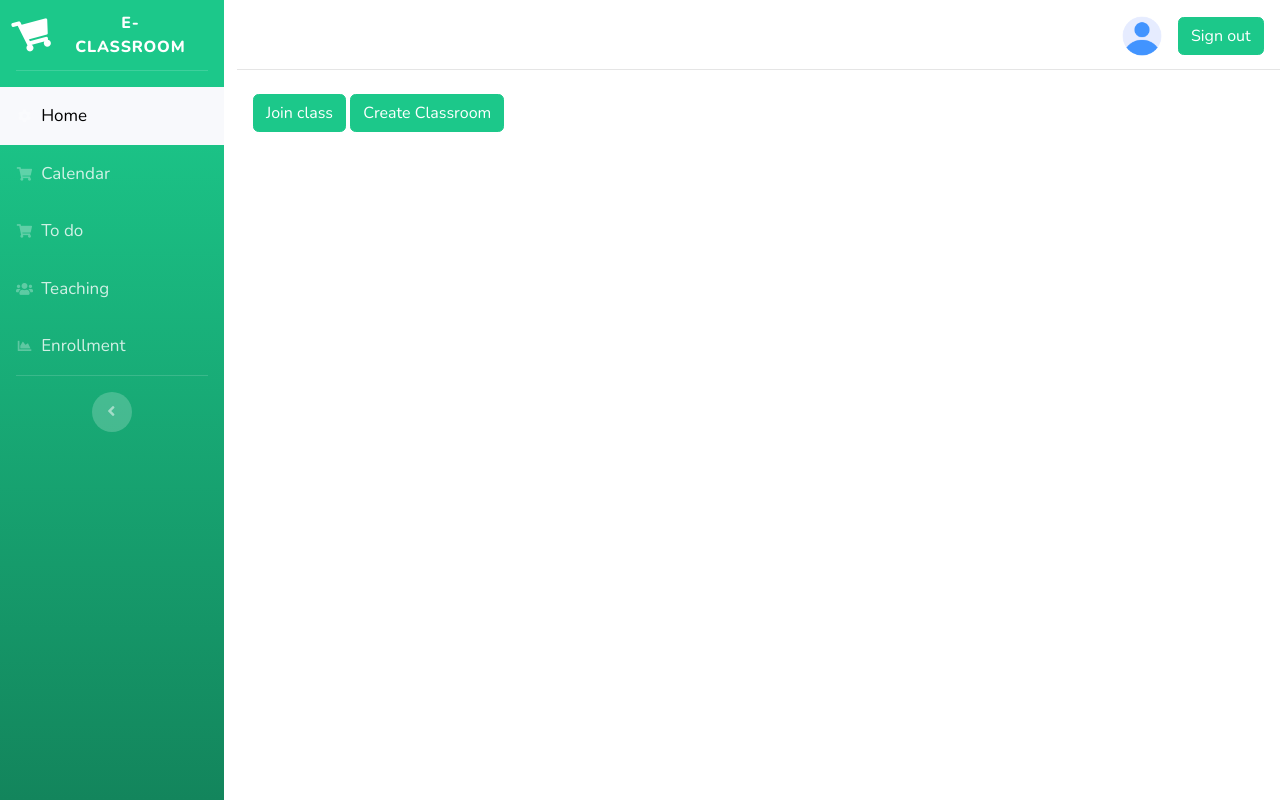
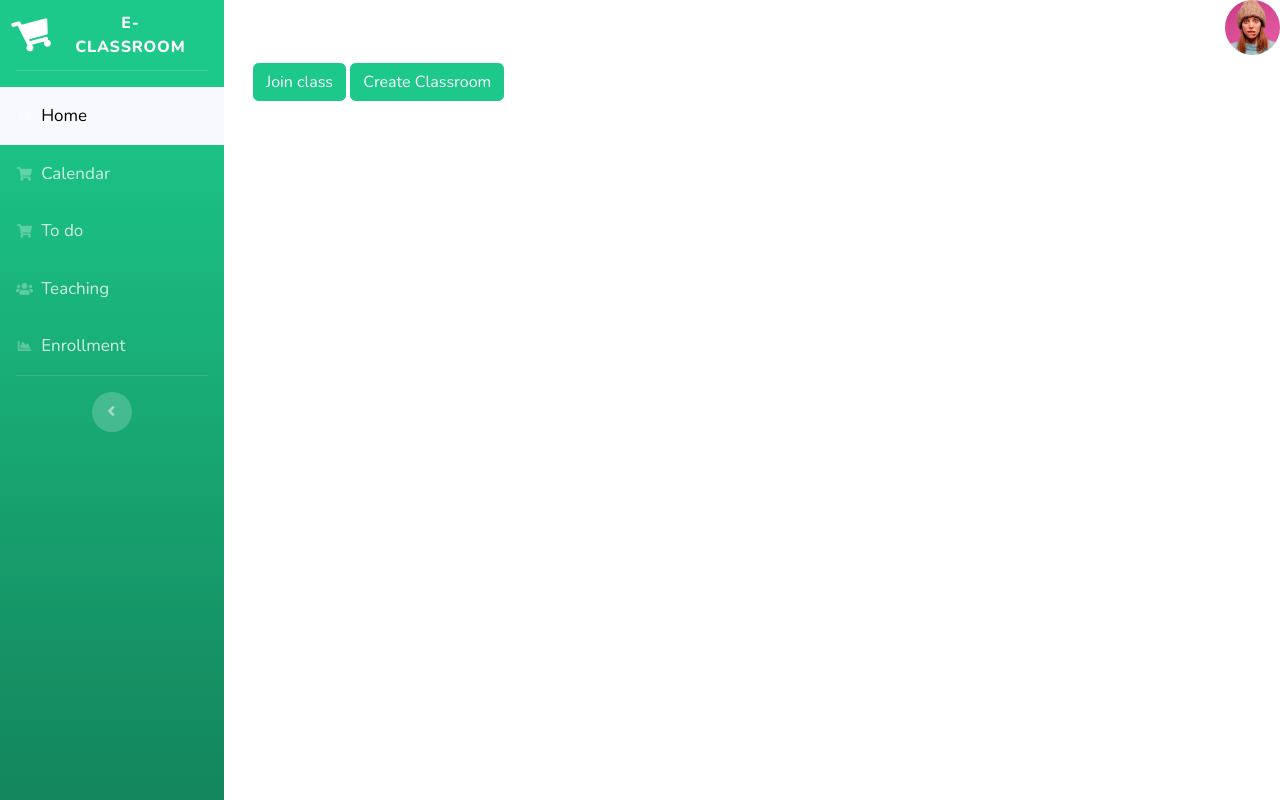
Before and after one commit to rithsreynang/G4-Googleclass, a PHP site: page /home in a window 1280 px wide. Run offline with PHP 8.4, Linux system fonts and the light colour scheme; the visitor is signed in with stand-in values (Sample User, id 1); data comes from the database, SQL or seed files in the repository; data that the repository does not hold is empty; some libraries are stand-ins or nearby versions.

Commit message:
[feat] update account G4-16

```diff
--- a/layouts/user/navbar.php
+++ b/layouts/user/navbar.php
@@ -1,4 +1,5 @@
 <?php
+session_start();
 $uri = parse_url($_SERVER['REQUEST_URI'])['path'];
 if ($uri == '/home') {
 	$home = ['bg-light', 'black'];
@@ -69,7 +70,7 @@ if ($uri == '/todo') {
 	<li class="nav-item">
 		<a class="nav-link rounded <?= $enrollment[0] ?>" href="/enrollment">
 			<i class="fas fa-fw fa-chart-area"></i>
-			<span style='font-size: 17px;color:<?= $enrollment[1] ?>'>Enrollment</span>
+			<span style='font-size: 17px;color:<?= $enrollment[0] ?>'>Enrollment</span>
 		</a>
 	</li>
 	<!-- Divider -->
@@ -82,14 +83,38 @@ if ($uri == '/todo') {
 <!-- Content Wrapper -->
 </div>
 <div id="content-wrapper " class="d-flex flex-column col-10" style='margin-left: 225px'>
-	<!-- Main Content -->
-	<div>
-		<div class="d-flex justify-content-end align-items-center mt-2">
-			<a class="nav-link" href="#">
-				<img class="img-profile rounded-circle" style="width: 40px;" src="assets/images/user.png">
-			</a>
-			<a class='btn btn-success mr-3' href="signout">Sign out</a>
-		</div>
-		<hr class="sidebar-divider" style="margin-top: 5px;">
-	</div>
-	<!-- End of Topbar -->
+	<div class="dropdown ms-1 ms-lg-0 d-flex justify-content-end">
+		<a class="avatar avatar-sm p-0" href="#" id="profileDropdown" role="button" data-bs-auto-close="outside" data-bs-display="static" data-bs-toggle="dropdown" aria-expanded="false">
+			<img class="avatar-img rounded-circle" src="assets/images/avatar/01.jpg" alt="avatar" style='width: 55px'>
+		</a>
+		<ul class="dropdown-menu dropdown-animation dropdown-menu-end shadow pt-3" aria-labelledby="profileDropdown">
+		<!-- Profile info -->
+		<li class="px-3">
+			<div class="d-flex align-items-center">
+			<div class="avatar me-3">
+				<img class="avatar-img rounded-circle shadow" src="assets/images/avatar/01.jpg" alt="avatar">
+			</div>
+			<div>
+				<a class="h6" href="#">Lori Ferguson</a>
+				<p class="small m-0">example@gmail.com</p>
+			</div>
+			<hr>
+		</li>
+					<!-- Links -->
+		<li><a class="dropdown-item" href="#"><i class="bi bi-person fa-fw me-2"></i>Edit Profile</a></li>
+		<li><a class="dropdown-item" href="#"><i class="bi bi-gear fa-fw me-2"></i>Account Settings</a></li>
+		<li><a class="dropdown-item" href="#"><i class="bi bi-info-circle fa-fw me-2"></i>Help</a></li>
+		<li><a class="dropdown-item bg-danger-soft-hover" href="#"><i class="bi bi-power fa-fw me-2"></i>Sign Out</a></li>
+		<li> <hr class="dropdown-divider"></li>
+		<li>
+			<div class="modeswitch-wrap" id="darkModeSwitch">
+				<div class="modeswitch-item">
+					<div class="modeswitch-icon"></div>
+				</div>
+				<span>Dark mode</span>
+			</div>
+		</li>
+          <!-- Dark mode switch END -->
+		</ul>
+</div>
+			<!-- Profile START -->
--- a/views/classroom/create.classroom.view.php
+++ b/views/classroom/create.classroom.view.php
@@ -1,5 +1,5 @@
 <?php
-session_start();
+
 require "database/database.php";
 require "models/classroom/create_classroom.model.php";
 require "models/classroom/get_user.model.php";
--- a/views/home/home.view.php
+++ b/views/home/home.view.php
@@ -16,7 +16,7 @@
 		require "database/database.php";
 		require "models/classroom/get_user.model.php";
 		require "models/classroom/select_classrooms.model.php";
-		session_start();
+
 		$email = $_SESSION['user'][2];
 		$user_id = getUserID($email)['user_id'];
 		$classroom = getClassrooms($user_id);
```
